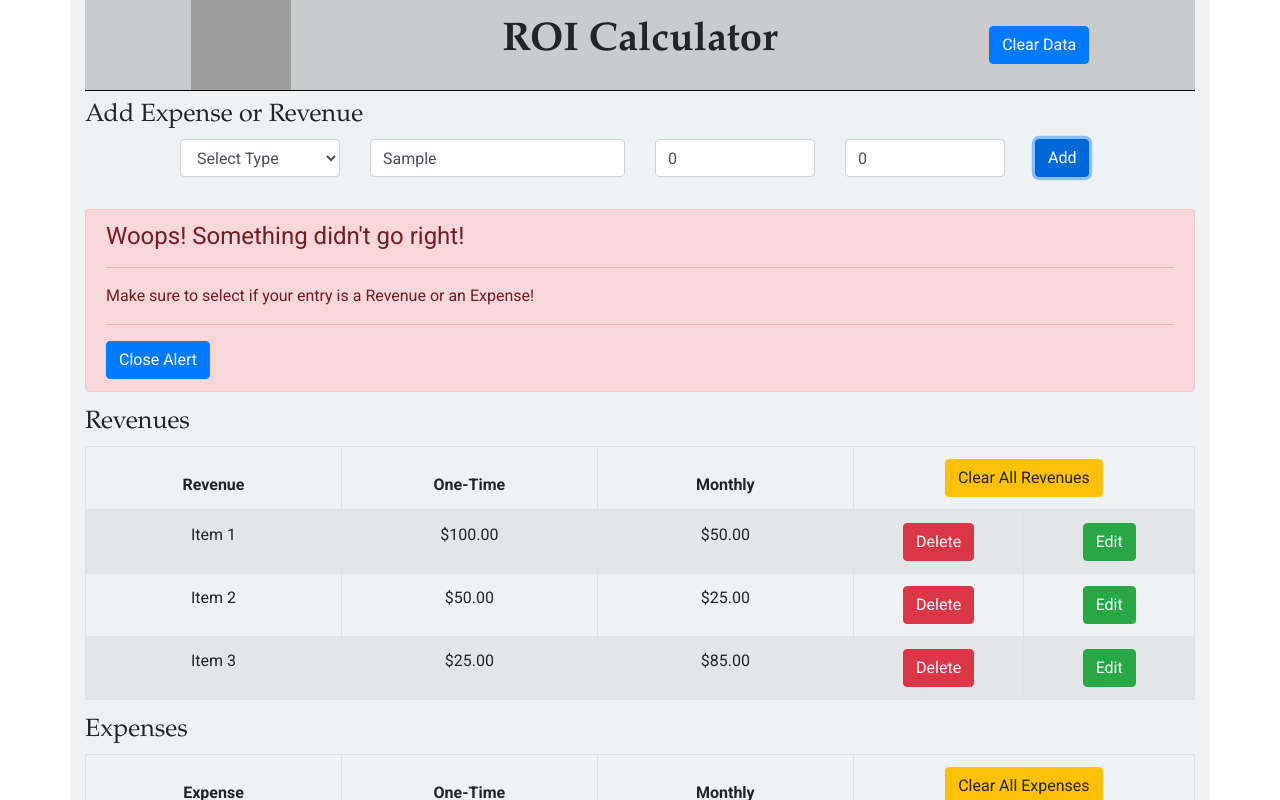
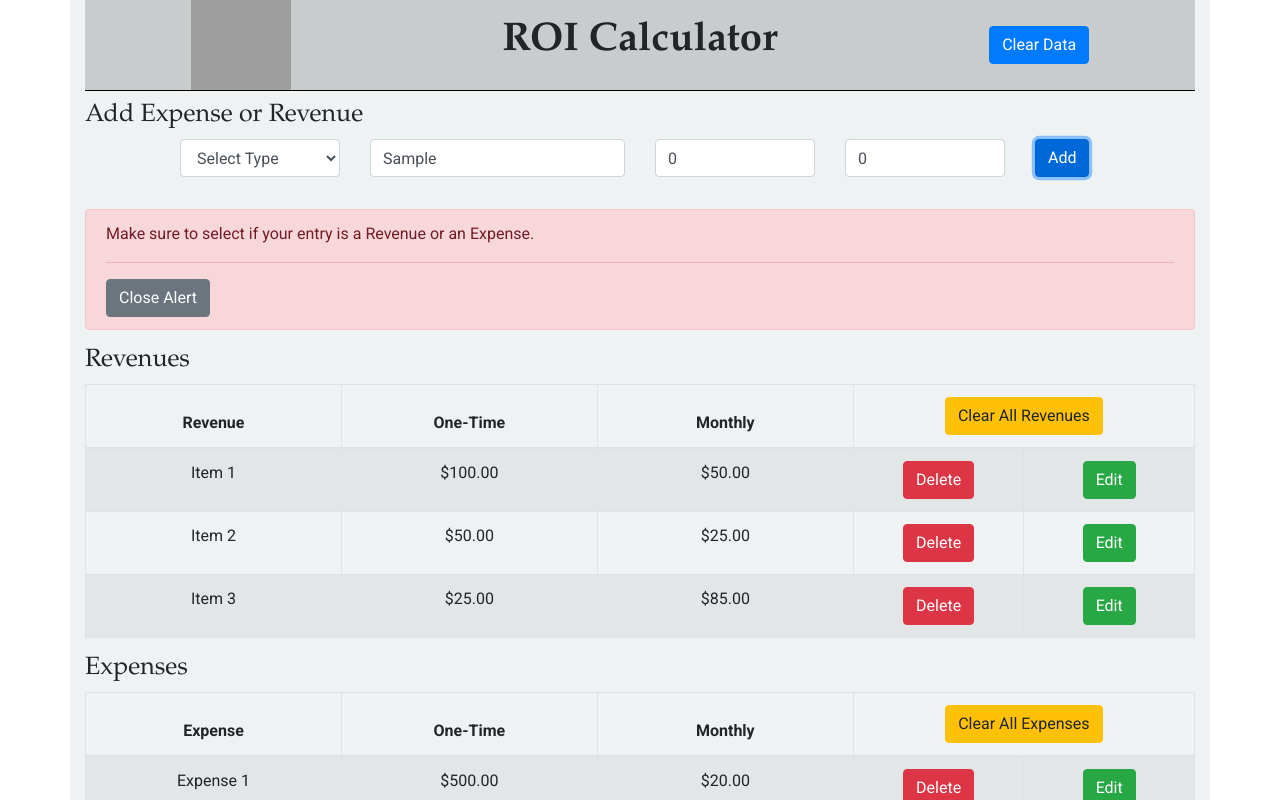
Before and after one commit to zayolab/developer-exercise, a React (Create React App) app: page / in a window 1280 px wide. Both pictures are taken after typing "Sample" into the empty fields and a click on the button "Add". Shown: the top 800 px of the page. Built offline with nearby package versions, Linux system fonts and the light colour scheme; grey boxes are pictures that could not be loaded.

Commit message:
adjusted error messages

```diff
--- a/src/components/AddDataForm.js
+++ b/src/components/AddDataForm.js
@@ -39,6 +39,10 @@ const AddDataForm = props => {
         <Form onSubmit={event => {
           event.preventDefault()
           console.log('Data is', data);
+      /***** Clear existing errors before checking *****/
+          setNumberError(false)
+          setTypeError(false)
+          setNameError(false)
       /******** Error Handling Before Submission *****/
           if(!data.oneTime && data.oneTime !== 0){
             setNumberError(true)
@@ -60,9 +64,6 @@ const AddDataForm = props => {
             setSuccess(true)
             handleSuccess()
             setData(initialFormState)
-            setNumberError(false)
-            setTypeError(false)
-            setNameError(false)
           }
         }}>
     {/************** Form Input Fields *****************/}
@@ -115,7 +116,6 @@ const AddDataForm = props => {
           {success &&
             <AlertMessage
               variant="success"
-              title="Success!"
               message="Your entry was successfully added!"
               setState={setSuccess}
               />
@@ -123,23 +123,20 @@ const AddDataForm = props => {
           {numberError &&
             <AlertMessage
               variant="danger"
-              title="Woops! Something didn't go right!"
-              message="Make sure to enter a one-time or monthly amount! If you don't have one, enter $0"
+              message="Make sure to enter a one-time or monthly amount. If you don't have one, enter 0"
               setState={setNumberError}/>
           }
 
           {typeError &&
             <AlertMessage
               variant="danger"
-              title="Woops! Something didn't go right!"
-              message="Make sure to select if your entry is a Revenue or an Expense!"
+              message="Make sure to select if your entry is a Revenue or an Expense."
               setState={setTypeError}/>
           }
           {nameError &&
             <AlertMessage
               variant="danger"
-              title="Woops! Something didn't go right!"
-              message="Make sure to add a name to your entry!"
+              message="Make sure to add a name to your entry."
               setState={setNameError}/>
           }
         </Form>
--- a/src/components/AlertMessage.js
+++ b/src/components/AlertMessage.js
@@ -7,13 +7,11 @@ import {
 const AlertMessage = props => {
   return (
     <Alert variant={props.variant}>
-      <Alert.Heading>{props.title}</Alert.Heading>
-      <hr />
       <p className="mb-0">
         {props.message}
       </p>
       <hr />
-      <Button onClick={(() => props.setState(false))}>Close Alert</Button>
+      <Button variant="secondary" onClick={(() => props.setState(false))}>Close Alert</Button>
     </Alert>
   )
 }
```
